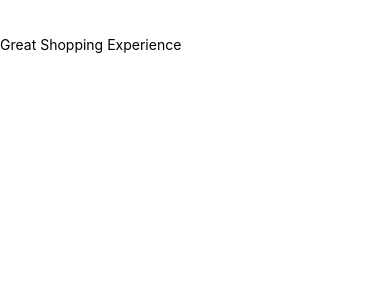
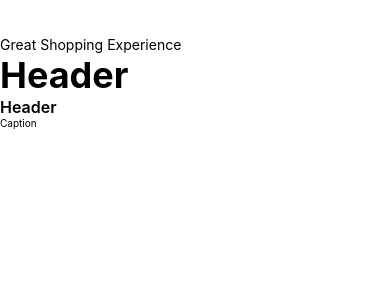
Before and after one commit to Newtdev/Pawsfect, a React Native app: screen / in a window 390 px wide. Shown: the top 300 px of the page. Built offline with nearby package versions, Linux system fonts and the light colour scheme.

Commit message:
chore:text type component created for each variant

```diff
--- a/babel.config.js
+++ b/babel.config.js
@@ -4,7 +4,7 @@ module.exports = {
     [
       'module-resolver',
       {
-        root: ['.'],
+        root: ['./src'],
         extensions: ['.js', '.jsx', '.ts', '.tsx'],
         alias: {
           '@': './src',
--- a/src/App.tsx
+++ b/src/App.tsx
@@ -1,12 +1,19 @@
 import React from 'react';
 import {StyleSheet, View, Text} from 'react-native';
 import SVGWrapper from './shared/components/SVGWrapper';
+import Header from './shared/components/Text/Header';
+import SubHeader from './shared/components/Text/SubHeader';
+import Caption from './shared/components/Text/Caption';
+import textCompVariant from './utils/text';
 
 function App(): React.JSX.Element {
   return (
     <View>
       <SVGWrapper name="logo" height={36} width={36} fill="red" />
       <Text>Great Shopping Experience</Text>
+      <Header />
+      <SubHeader />
+      <Caption variant={textCompVariant.captionThin} />
     </View>
   );
 }
--- /dev/null
+++ b/src/shared/components/Text/Caption.tsx
@@ -0,0 +1,26 @@
+import {StyleSheet, Text, TextStyle} from 'react-native';
+import React, {JSX} from 'react';
+import textCompVariant from '@utils/text';
+import {headerStyle} from '../styles';
+import {TextComponentVariants} from '@shared/types';
+
+/***
+ * Caption component for content captions
+ *
+ * @param {props} - variant can be only one the following- captionLarge, captionMedium, captionSmall, captionThin
+ * @returns {React JSX.Element}
+ *
+ */
+
+interface CaptionProps {
+  variant?: TextComponentVariants;
+  textStyle?: TextStyle;
+}
+
+export default function Caption({
+  variant = textCompVariant.captionLarge,
+  textStyle = {},
+}: CaptionProps): JSX.Element {
+  const style = headerStyle('dark');
+  return <Text style={StyleSheet.compose(variant, textStyle)}>Caption</Text>;
+}
--- /dev/null
+++ b/src/shared/components/Text/Header.tsx
@@ -0,0 +1,25 @@
+import {StyleProp, StyleSheet, Text, TextStyle} from 'react-native';
+import React, {JSX} from 'react';
+import textCompVariant from '@utils/text';
+import {headerStyle} from '../styles';
+
+/***
+ * Header component for content header
+ *
+ * @param {props} - variant can be only one the following- headerLarge, headerMedium, headerSmall, headerThin
+ * @returns {React JSX.Element}
+ *
+ */
+
+interface HeaderProps {
+  variant?: StyleProp<TextStyle>;
+  textStyle?: TextStyle;
+}
+
+export default function Header({
+  variant = textCompVariant.headerLarge,
+  textStyle = {},
+}: HeaderProps): JSX.Element {
+  const style = headerStyle('dark');
+  return <Text style={StyleSheet.compose(variant, textStyle)}>Header</Text>;
+}
--- /dev/null
+++ b/src/shared/components/Text/SubHeader.tsx
@@ -0,0 +1,25 @@
+import {StyleProp, StyleSheet, Text, TextStyle} from 'react-native';
+import React, {JSX} from 'react';
+import textCompVariant from '@utils/text';
+import {headerStyle} from '../styles';
+
+/***
+ * Sub header component for content sub header
+ *
+ * @param {props} - variant can be only one the following- subheaderLarge, subheaderMedium, subheaderSmall, subheaderThin
+ * @returns {React JSX.Element}
+ *
+ */
+
+interface SubHeaderProps {
+  variant?: StyleProp<TextStyle>;
+  textStyle?: TextStyle;
+}
+
+export default function SubHeader({
+  variant = textCompVariant.subheaderLarge,
+  textStyle = {},
+}: SubHeaderProps): JSX.Element {
+  const style = headerStyle('dark');
+  return <Text style={StyleSheet.compose(variant, textStyle)}>Header</Text>;
+}
--- /dev/null
+++ b/src/shared/components/styles.ts
@@ -0,0 +1,6 @@
+import {StyleSheet} from 'react-native';
+
+export const headerStyle = themeMode =>
+  StyleSheet.create({
+    textStyle: {},
+  });
--- /dev/null
+++ b/src/shared/types.ts
@@ -0,0 +1,16 @@
+type FontWeightStyle = {
+  fontWeight: string; // Or more specific type like 'bold' | 'normal' | '600' if known
+};
+
+type TextVariantCategory = 'header' | 'subheader' | 'body' | 'caption';
+type TextVariantSize = 'Large' | 'Medium' | 'Small' | 'Thin';
+
+type TextVariantKey = `${TextVariantCategory}${TextVariantSize}`;
+
+type TextVariantStyle = FontWeightStyle & {
+  fontSize: number;
+};
+
+export type TextComponentVariants = {
+  [key in TextVariantKey]: TextVariantStyle;
+};
--- a/src/utils/text.tsx
+++ b/src/utils/text.tsx
@@ -1,46 +1,39 @@
+import {TextComponentVariants} from '../shared/types';
 import Fonts from './fonts';
 
-const textCompVariant = {
+const textCompVariant: TextComponentVariants = {
   headerLarge: {
     fontSize: 36,
     ...Fonts.bold,
-    lineHeight: '100%',
   },
   headerMedium: {
     fontSize: 16,
     ...Fonts.bold,
-    lineHeight: '100%',
   },
   headerSmall: {
     fontSize: 20,
     ...Fonts.bold,
-    lineHeight: '100%',
   },
   headerThin: {
     fontSize: 14,
     ...Fonts.bold,
-    lineHeight: '100%',
   },
 
   subheaderLarge: {
     fontSize: 16,
     ...Fonts.semiBold,
-    lineHeight: '100%',
   },
   subheaderMedium: {
     fontSize: 14,
     ...Fonts.semiBold,
-    lineHeight: '100%',
   },
   subheaderSmall: {
     fontSize: 12,
     ...Fonts.semiBold,
-    lineHeight: '100%',
   },
   subheaderThin: {
     fontSize: 10,
     ...Fonts.semiBold,
-    lineHeight: '100%',
   },
 
   bodyLarge: {
@@ -59,19 +52,19 @@ const textCompVariant = {
     fontSize: 10,
     ...Fonts.medium,
   },
-  descriptionLarge: {
+  captionLarge: {
     fontSize: 16,
     ...Fonts.medium,
   },
-  descriptionMedium: {
+  captionMedium: {
     fontSize: 14,
     ...Fonts.regular,
   },
-  descriptionSmall: {
+  captionSmall: {
     fontSize: 12,
     ...Fonts.regular,
   },
-  descriptionThin: {
+  captionThin: {
     fontSize: 10,
     ...Fonts.regular,
   },
--- a/tsconfig.json
+++ b/tsconfig.json
@@ -5,7 +5,7 @@
     "strict": true,
     "moduleResolution": "bundler",
     "types": ["react-native", "react", "node"],
-    "baseUrl": ".",
+    "baseUrl": "./src",
     "paths": {
       "@/*": ["./src/*"],
       "@assets/*": ["./src/assets/*"],
```
Also changed, not shown: src/shared/components/Text/Body.tsx (added, +26 -0 lines), 1 other file (tests, documents, lock files or other folders).
